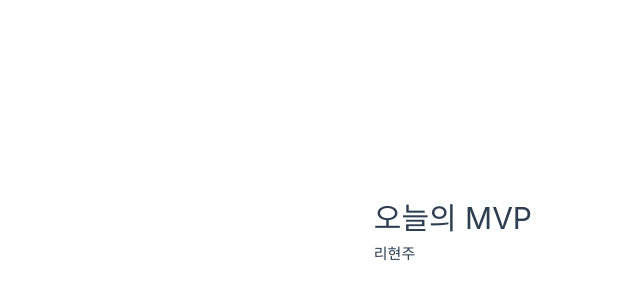
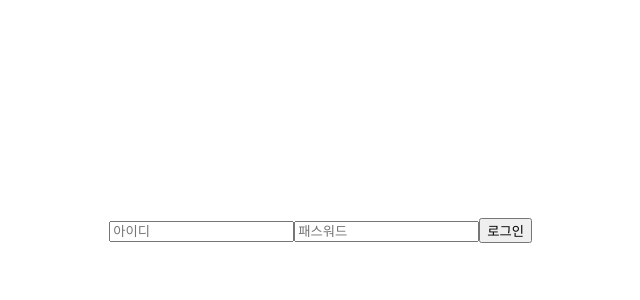
Before and after one commit to seedevk8s/vue-project-, a Vue app: page / in a window 1280 px wide. Shown: the part 170-470 px from the top of the page, without its empty margins (108-748 px from the left). Built offline with nearby package versions, Linux system fonts and the light colour scheme.

Commit message:
데이터 바인딩까지

```diff
--- /dev/null
+++ b/src/App12.vue
@@ -0,0 +1,30 @@
+<script setup>
+import {reactive} from "vue";
+
+// 반응형 상태
+const state = reactive({
+  form: {
+    id: "",
+    pw: ""
+  }
+})
+
+// 로그인 메서드
+const login = () => {
+
+  window.alert(state.form.id + "님 환영합니다!");
+}
+
+</script>
+
+<template>
+  <!-- 제출(submit) 시 login 메서드 호출(새로고침을 막기 위한 prevent) -->
+  <form @submit.prevent="login"> <!--이 폼이 제출될 때 브라우저가 새로고침하지 않도록 하고, 대신 login() 함수를 실행해라!-->
+    <!-- v-model을 활용한 양방향 데이터 바인딩 -->
+    <input type="text" v-model="state.form.id" placeholder="아이디">
+    <input type="password" v-model="state.form.pw" placeholder="패스워드"></input>
+
+    <!-- 제출을 위한 버튼 -->
+    <button type="submit">로그인</button>
+  </form>
+</template>
--- a/src/main.js
+++ b/src/main.js
@@ -11,7 +11,10 @@ import { createPinia } from 'pinia'
 //import App from './App6.vue'
 //import App from './App7.vue'
 //import App from './App8.vue'
-import App from './App9.vue'
+//import App from './App9.vue'
+//import App from './App10.vue'
+//import App from './App11.vue'
+import App from './App12.vue'
 import router from './router'
 
 const app = createApp(App)
```
Also changed, not shown: src/App10.vue (added, +16 -0 lines), src/App11.vue (added, +16 -0 lines).
